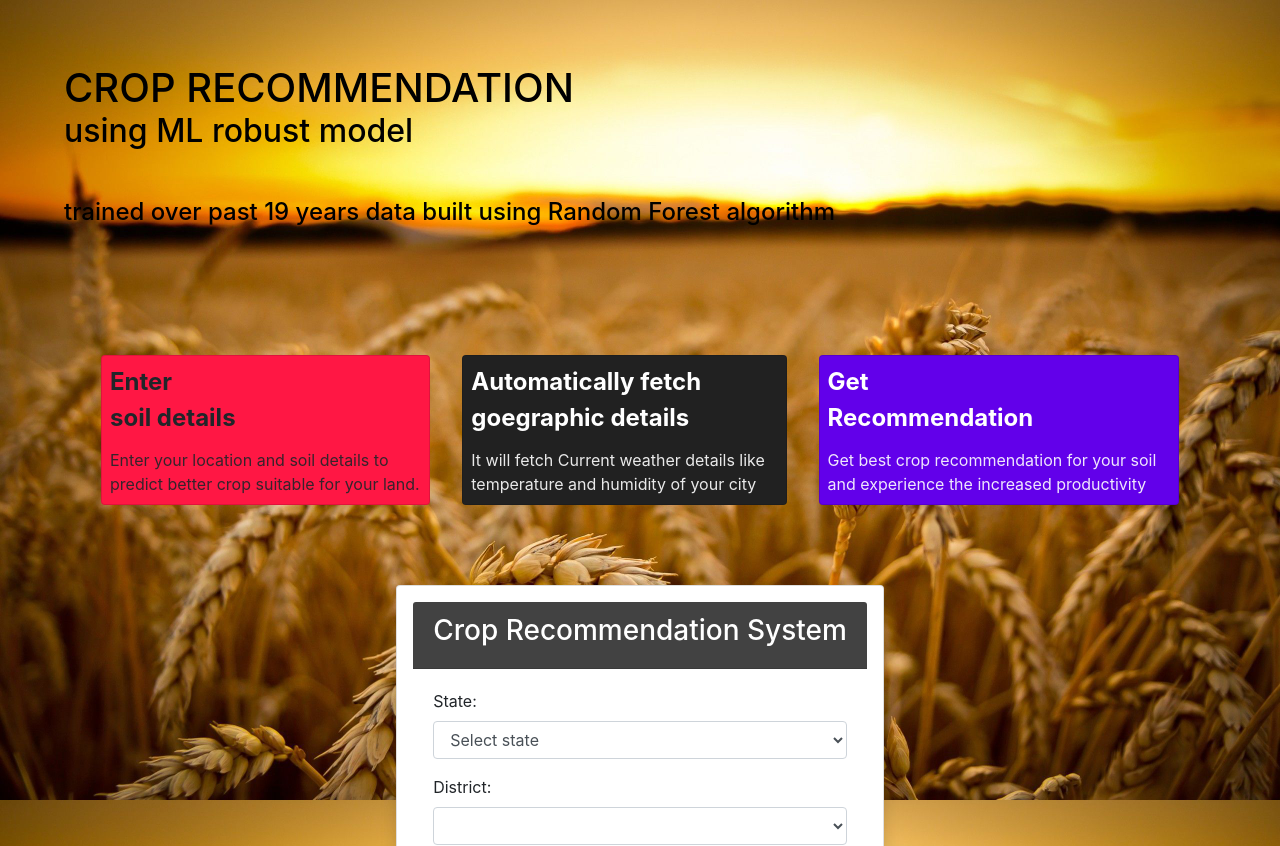
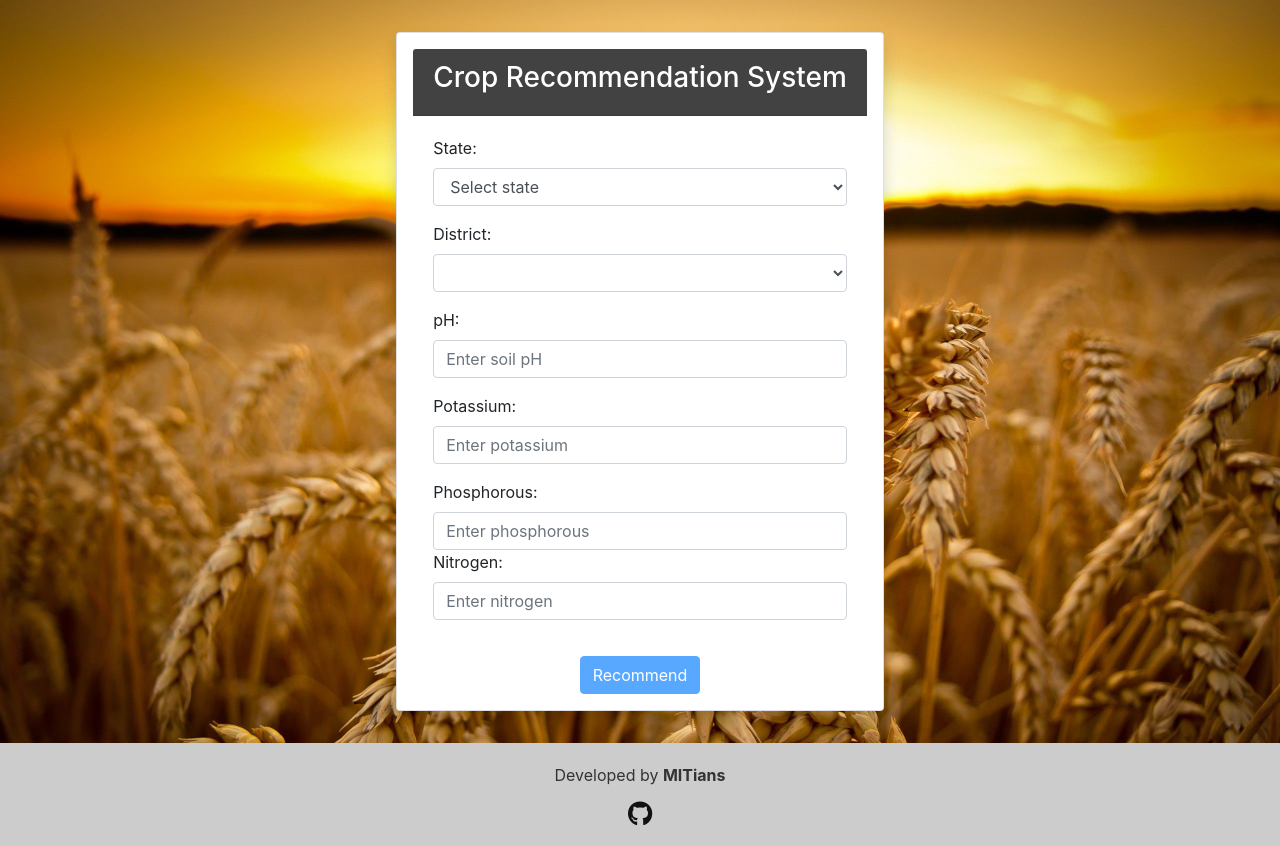
Before and after one commit to obaidmit/Agri_Project, a PHP site: page /cr.php in a window 1280 px wide. Shown: the top 846 px of the page. Run offline with PHP 8.4, Linux system fonts and the light colour scheme; lists and menus that the app fills with data are empty; some libraries are stand-ins or nearby versions.

Commit message:
remove cards script

```diff
--- a/cr.php
+++ b/cr.php
@@ -48,38 +48,11 @@
 	<body onload="document.body.style.opacity='1.0'">
         <div class="main-container">
 
-            <div class="info p-3 m-5" style="color: #000000">
-                    <h1>CROP RECOMMENDATION <br><span><h2>using ML robust model</h2></span></h1>
-                    <br>
-                    <p><h4>trained over past 19 years data built using Random Forest algorithm</h4></p>
-                </div>
+
 
             <div class="horizontal-container">
 
-                <div class="container " id="part2" >
-                    <div class="card myCard bg-pink p-2 m-3">
-                        <!--<div class="myCard-img">
-                            <img src="imgs/field.jpg" alt="">
-                        </div>-->
-                        <div class="myCard-title">Enter <br> soil details</div>
-                        <div class="myCard-body">Enter your location and soil details to predict better crop suitable for your land.</div>
-                    </div>
-                    <div class="card myCard bg-grey p-2 m-3">
-                        <!--<div class="myCard-img">
-                            <img src="imgs/field.jpg" alt="">
-                        </div>-->
-                        <div class="myCard-title text-white">Automatically fetch goegraphic details</div>
-                        <div class="myCard-body text-white">It will fetch Current weather details like temperature and humidity of your city</div>
-                    </div>
-                    <div class="card myCard bg-blue p-2 m-3">
-                        <!--<div class="myCard-img">
-                            <img src="imgs/field.jpg" alt="">
-                        </div>-->
-                        <div class="myCard-title text-white">Get <br> Recommendation</div>
-                        <div class="myCard-body text-white">Get best crop recommendation for your soil and experience the increased productivity</div>
-                    </div>
-                    <div class="scrollIndicator"></div>
-                </div>
+
 
                 <div class="container" id="part1">
                     <div class="card shadow p-3">
```
